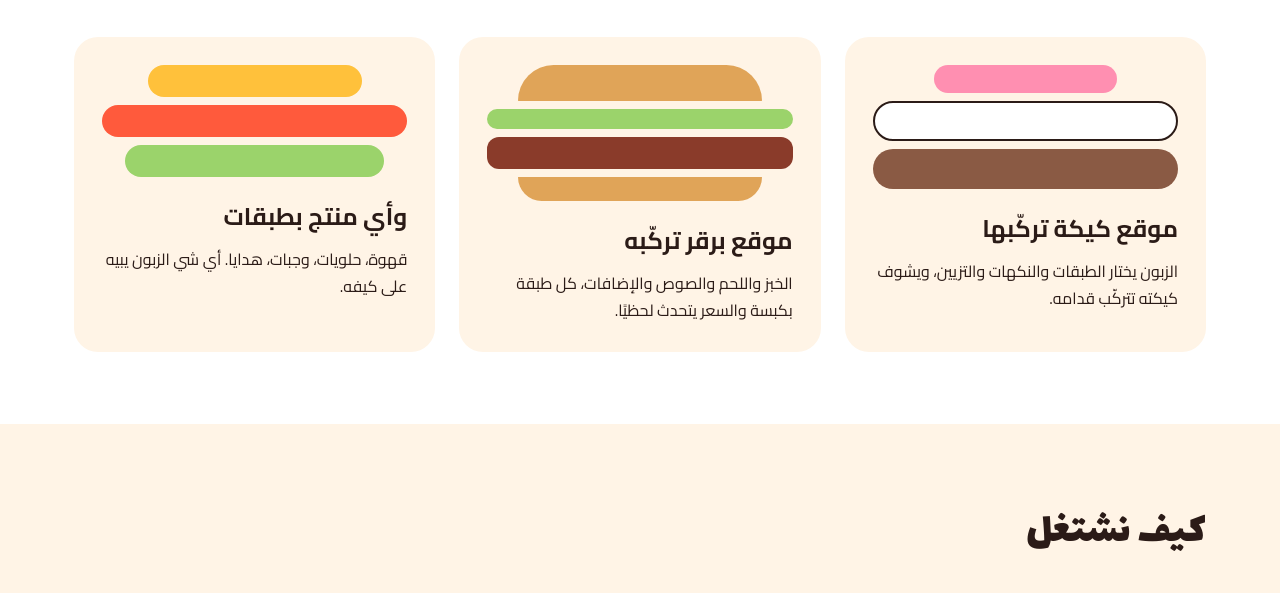
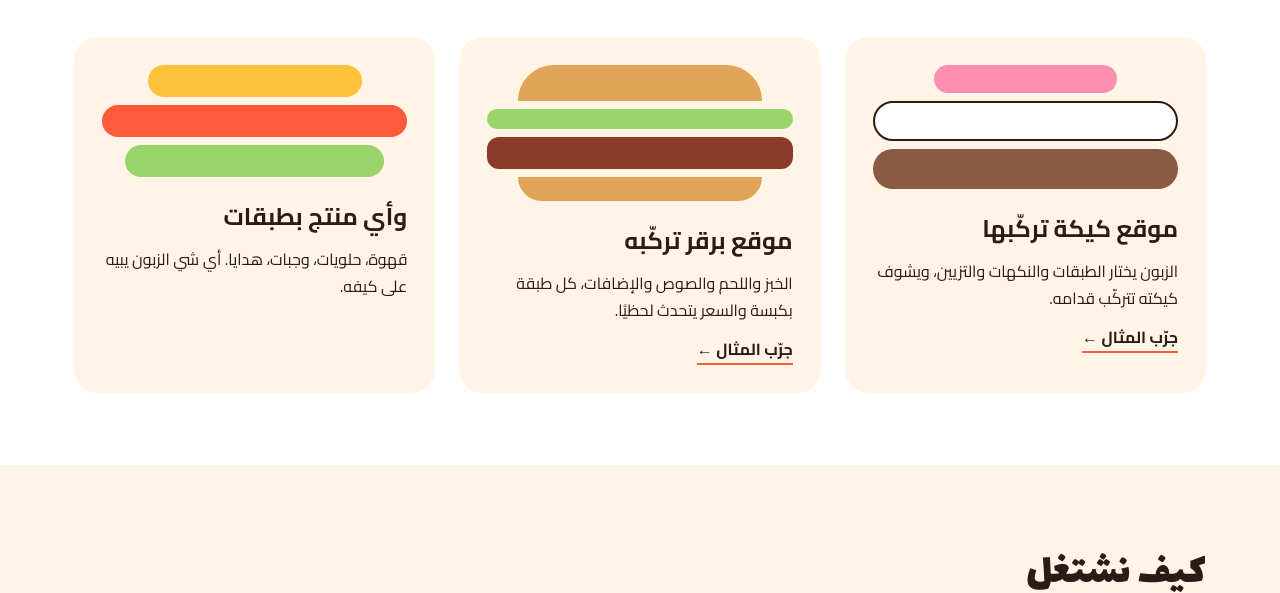
Before and after one commit to maramilod/hekkey, a plain HTML site: page index.html in a window 1280 px wide. Shown: the part 710-1303 px from the top of the page. Drawn offline with Linux system fonts and the light colour scheme.

Commit message:
Add files via upload

```diff
--- a/index.html
+++ b/index.html
@@ -31,6 +31,10 @@ section.alt{background:#fff;padding:72px 0}
 h2{margin:0 0 40px;font-size:44px}
 .grid{display:grid;grid-template-columns:repeat(auto-fit,minmax(260px,1fr));gap:24px}
 .card{background:#FFF4E6;border-radius:24px;padding:28px}
+a.card{display:block;color:inherit;text-decoration:none;transition:transform .15s}
+a.card:hover{transform:translateY(-4px);color:inherit}
+a.card:focus-visible{outline:3px solid #FF5A3C;outline-offset:3px}
+.try{display:inline-block;margin-top:12px;font-weight:700;border-bottom:2px solid #FF5A3C}
 .card h3{margin:0 0 8px;font-size:24px}
 .card p{margin:0}
 .stack{display:flex;flex-direction:column;gap:8px;margin-bottom:20px}
@@ -84,7 +88,7 @@ footer{padding:24px;text-align:center;font-weight:600}
 <h2 class="display">أمثلة على اللي نصممه</h2>
 <div class="grid">
 
-<div class="card">
+<a class="card" href="https://maramilod.github.io/lunch-cake/" target="_blank" rel="noopener">
 <div class="stack">
 <div style="height:28px;border-radius:999px;background:#FF8FB1;width:60%"></div>
 <div style="height:40px;border-radius:999px;background:#fff;border:2px solid #2B1B17;width:100%"></div>
@@ -92,9 +96,10 @@ footer{padding:24px;text-align:center;font-weight:600}
 </div>
 <h3>موقع كيكة تركّبها</h3>
 <p>الزبون يختار الطبقات والنكهات والتزيين، ويشوف كيكته تتركّب قدامه.</p>
-</div>
+<span class="try">جرّب المثال ←</span>
+</a>
 
-<div class="card">
+<a class="card" href="https://maramilod.github.io/3mmek/" target="_blank" rel="noopener">
 <div class="stack">
 <div style="height:36px;border-radius:999px 999px 12px 12px;background:#E0A458;width:80%"></div>
 <div style="height:20px;border-radius:999px;background:#9BD36B;width:100%"></div>
@@ -103,7 +108,8 @@ footer{padding:24px;text-align:center;font-weight:600}
 </div>
 <h3>موقع برقر تركّبه</h3>
 <p>الخبز واللحم والصوص والإضافات، كل طبقة بكبسة والسعر يتحدث لحظيًا.</p>
-</div>
+<span class="try">جرّب المثال ←</span>
+</a>
 
 <div class="card">
 <div class="stack">
```
